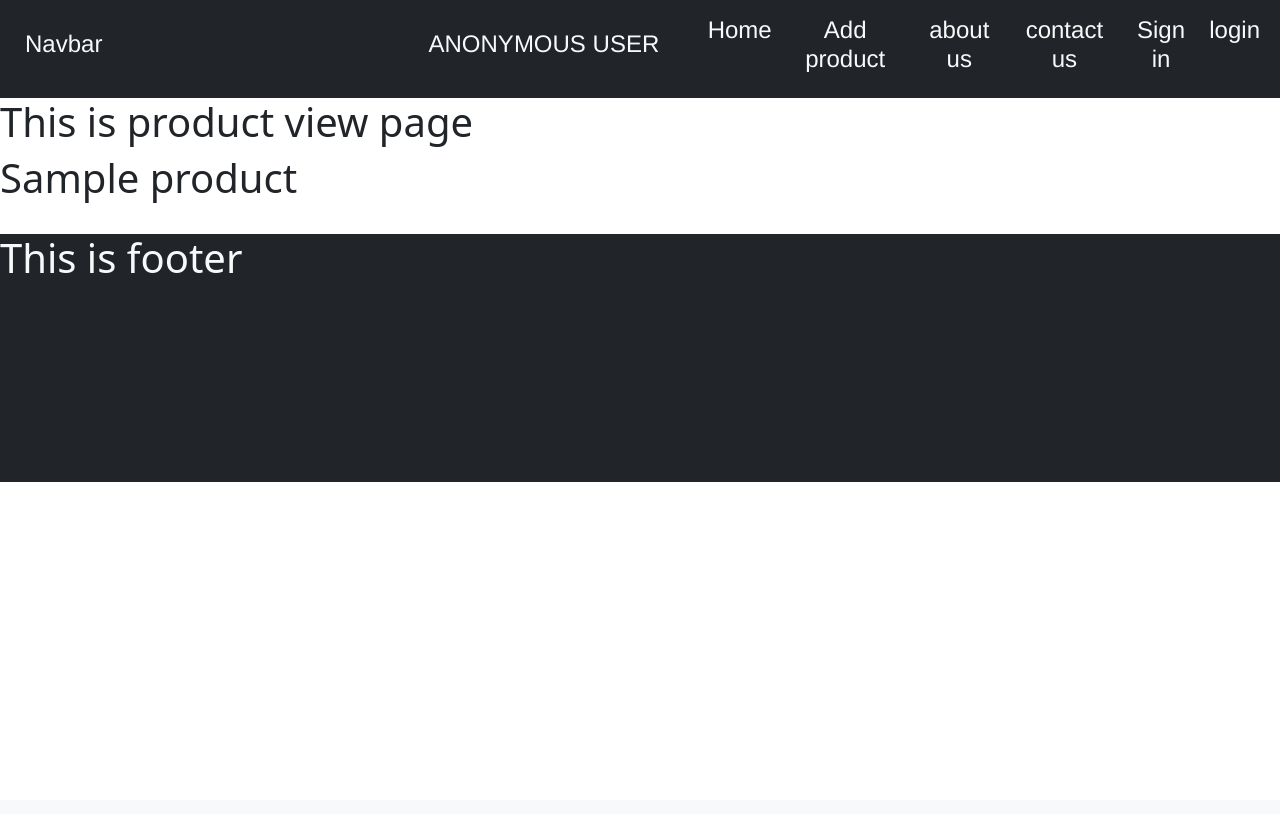
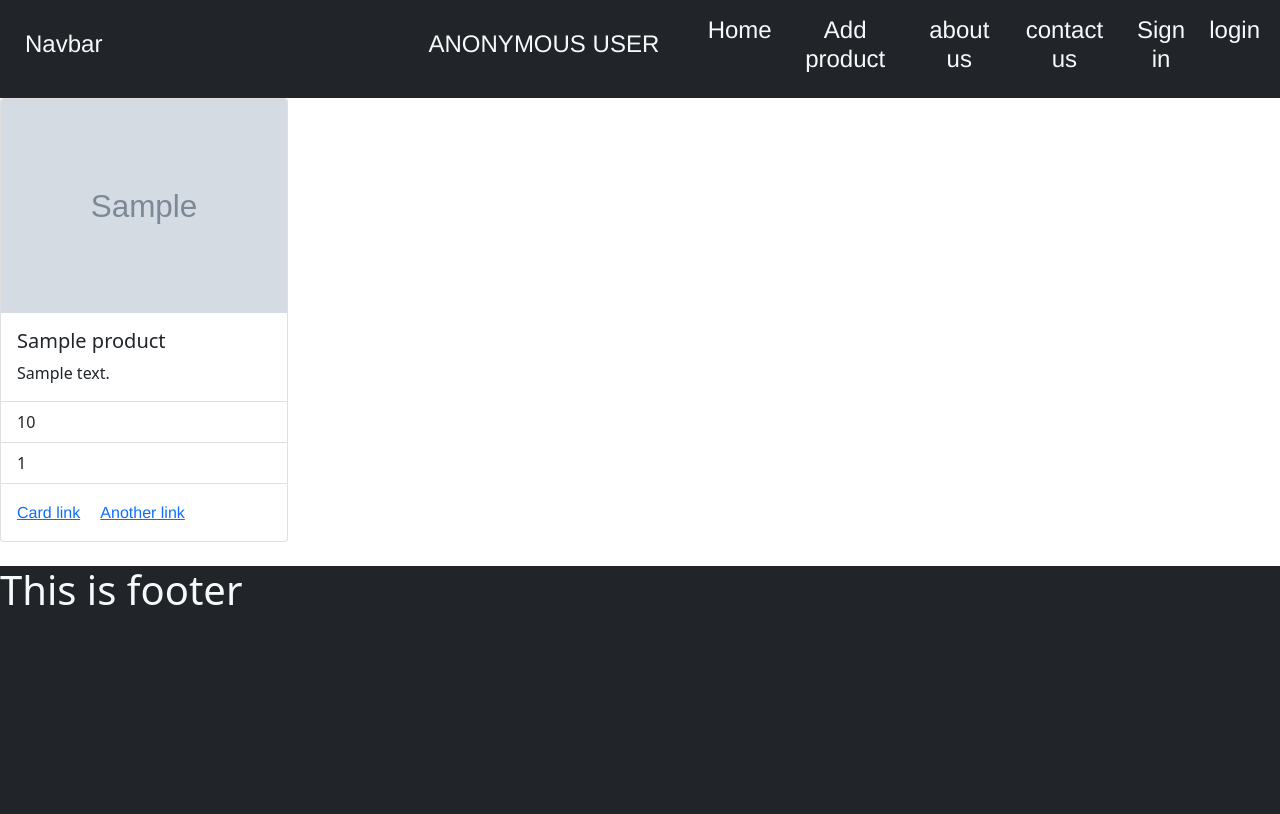
Before and after one commit to ViralCitrusbug/Ecommerce, a Django app: page /prodview/1 in a window 1280 px wide. Before the commit the page ends 482 px from the top, so only its background shows below. Run offline with Django 3.2, Linux system fonts and the light colour scheme; tables that the repository leaves empty hold one stand-in row (values such as "Sample post"); grey boxes marked "Sample" are stand-in pictures; parts of the project's set-up code (start-up, migrations or seed data) failed here and were passed over; some libraries are stand-ins or nearby versions.

Commit message:
CSS fixed

```diff
--- a/DES/templates/base.html
+++ b/DES/templates/base.html
@@ -28,7 +28,7 @@
           color: aqua;
         }
         h4:hover{
-          color: rgb(16, 143, 27);
+          color: rgb(0,255,0);
         }
         .gradient-custom-2 {
           /* fallback for old browsers */
--- a/DES/templates/productview.html
+++ b/DES/templates/productview.html
@@ -3,8 +3,19 @@
 Product view
 {% endblock %}
 {% block body %}
-<h1>This is product view page</h1>
-<h1>
-    {{product.product_name}}
-</h1>
+<div class="card" style="width: 18rem;">
+    <img src="{{product.product_image.url}}" class="card-img-top" alt="...">
+    <div class="card-body">
+      <h5 class="card-title">{{product.product_name}}</h5>
+      <p class="card-text">{{product.product_desc}}</p>
+    </div>
+    <ul class="list-group list-group-flush">
+      <li class="list-group-item">{{product.product_price}}</li>
+      <li class="list-group-item">{{product.product_disc}}</li>
+    </ul>
+    <div class="card-body">
+      <a href="#" class="card-link">Card link</a>
+      <a href="#" class="card-link">Another link</a>
+    </div>
+  </div>
 {% endblock %}
```
Also changed, not shown: DES/templates/home.html (+2 -37 lines), DES/templates/login.html (+3 -27 lines), DES/templates/profile.html (+4 -4 lines), DES/templates/register.html (+0 -25 lines).
